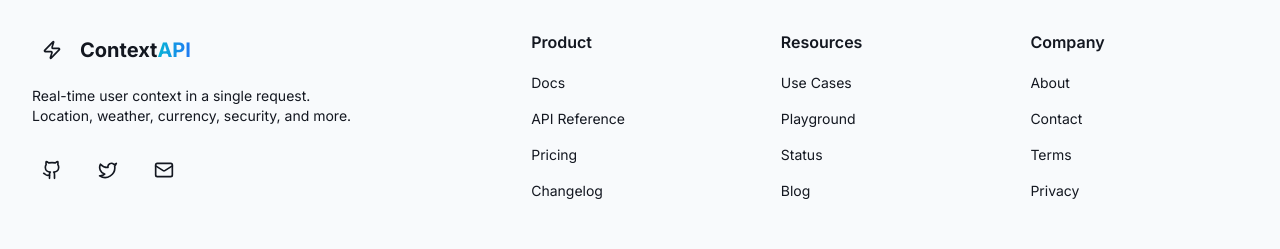
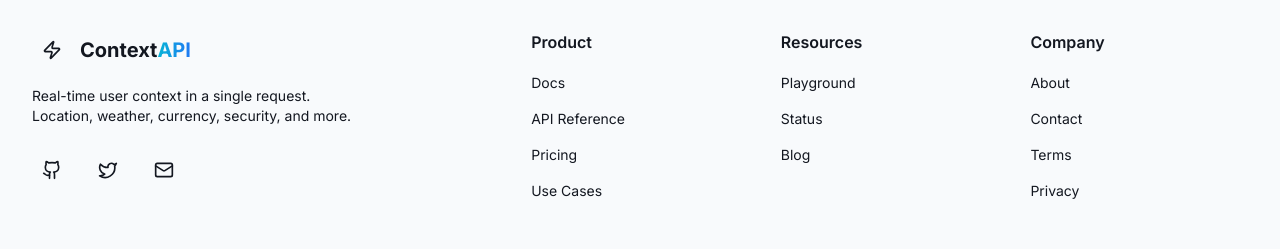
Before and after one commit to Chiragadve/Ultimate-context-API, a Next.js app: page / in a window 1280 px wide. Shown: the part 4133-4382 px from the top of the page. Built offline with nearby package versions, Linux system fonts and the light colour scheme; no server answers.

Commit message:
Update footer links for docs and socials

```diff
--- a/components/landing/Footer.tsx
+++ b/components/landing/Footer.tsx
@@ -6,19 +6,18 @@ import Link from "next/link";
 
 const footerLinks = {
     product: [
-        { label: "Docs", href: "#docs" },
-        { label: "API Reference", href: "#" },
+        { label: "Docs", href: "/docs" },
+        { label: "API Reference", href: "/docs/api-reference" },
         { label: "Pricing", href: "#pricing" },
-        { label: "Changelog", href: "#" },
+        { label: "Use Cases", href: "/docs/guides" },
     ],
     resources: [
-        { label: "Use Cases", href: "#use-cases" },
         { label: "Playground", href: "#playground" },
-        { label: "Status", href: "#" },
-        { label: "Blog", href: "#" },
+        { label: "Status", href: "/docs" },
+        { label: "Blog", href: "/docs" },
     ],
     company: [
-        { label: "About", href: "#" },
+        { label: "About", href: "/" },
         { label: "Contact", href: "#" },
         { label: "Terms", href: "#" },
         { label: "Privacy", href: "#" },
@@ -26,9 +25,9 @@ const footerLinks = {
 };
 
 const socialLinks = [
-    { icon: Github, href: "https://github.com", label: "GitHub" },
-    { icon: Twitter, href: "https://twitter.com", label: "Twitter" },
-    { icon: Mail, href: "mailto:hello@contextapi.com", label: "Email" },
+    { icon: Github, href: "https://github.com/Chiragadve/Ultimate-context-API", label: "GitHub" },
+    { icon: Twitter, href: "https://x.com/chiragadve", label: "Twitter" },
+    { icon: Mail, href: "mailto:chiragadve4@gmail.com", label: "Email" },
 ];
 
 export const Footer = () => {
```
